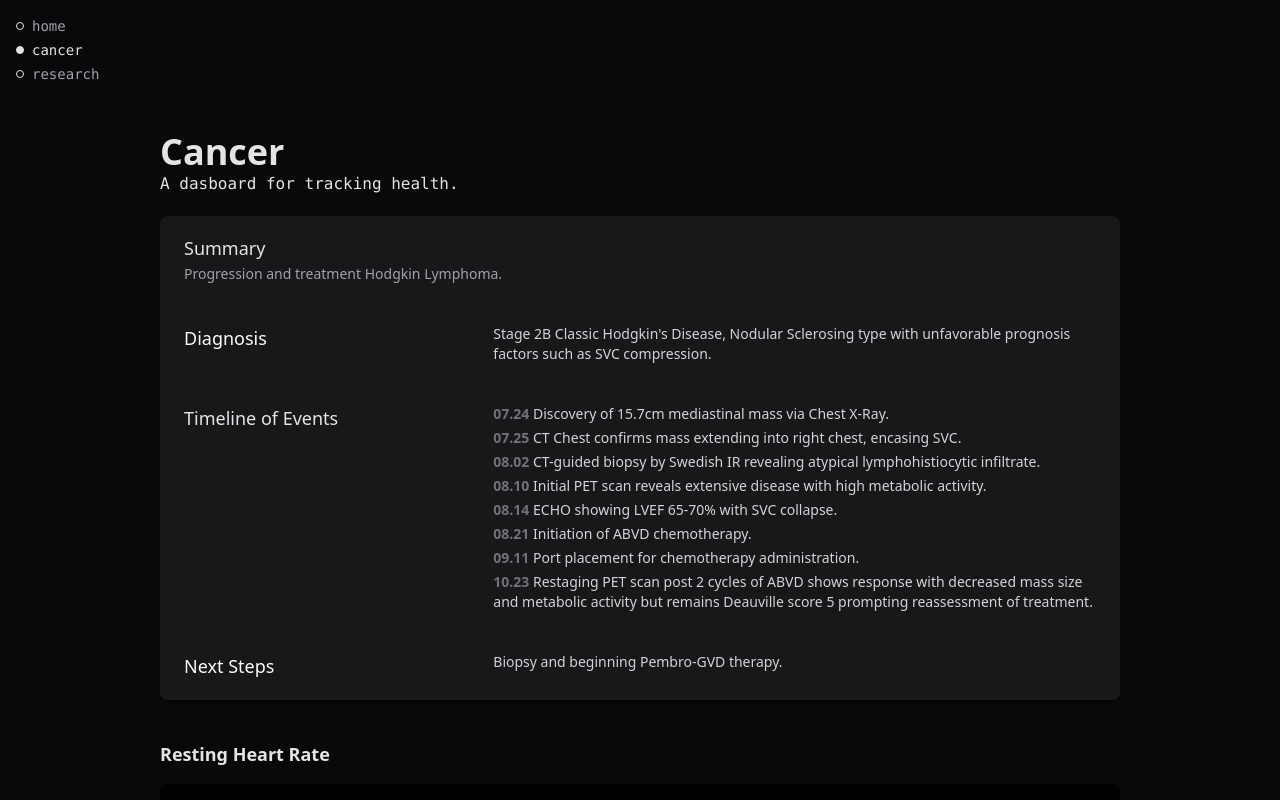
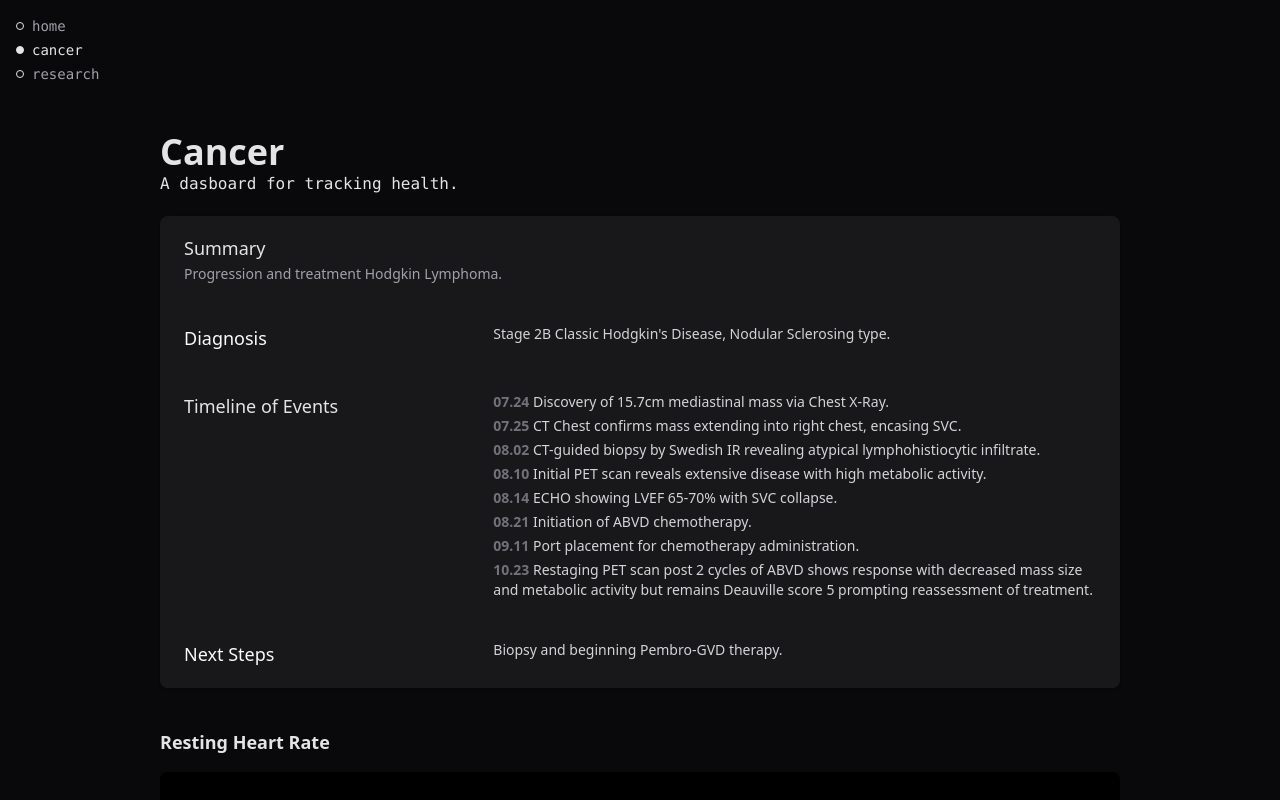
Before and after one commit to wesleyflorence/wesleyflorence.github.io, a SvelteKit app: page /cancer in a window 1280 px wide. Shown: the top 800 px of the page. Built offline with nearby package versions, Linux system fonts and the light colour scheme.

Commit message:
Modify Diagnosis on cancer page.

```diff
--- a/src/routes/cancer/+page.svelte
+++ b/src/routes/cancer/+page.svelte
@@ -129,8 +129,7 @@
       >
         <dt class="text-lg font-medium text-zinc-50">Diagnosis</dt>
         <dd class="mt-1 text-sm text-zinc-300 sm:col-span-2 sm:mt-0">
-          Stage 2B Classic Hodgkin's Disease, Nodular Sclerosing type with
-          unfavorable prognosis factors such as SVC compression.
+          Stage 2B Classic Hodgkin's Disease, Nodular Sclerosing type.
         </dd>
       </div>
       <!-- Time Ordered Events & Findings -->
```
